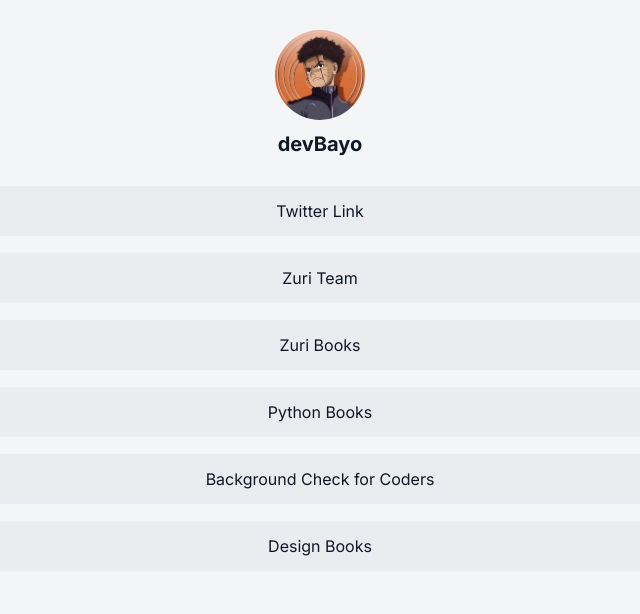
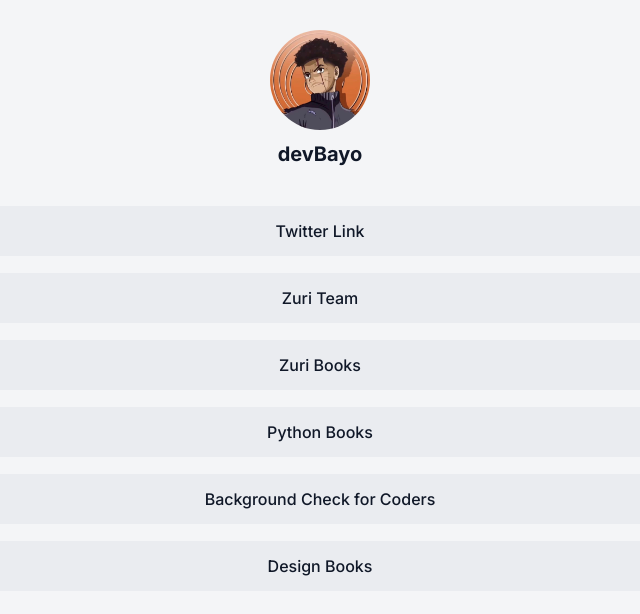
Before and after one commit to devBayo/HNG-LinkTree, a React (Create React App) app: page / in a window 1280 px wide. Shown: the top 614 px of the page, without its empty margins (320-960 px from the left). Built offline with nearby package versions, Linux system fonts and the light colour scheme.

Commit message:
modified styles

```diff
--- a/src/components/Links/Links.module.css
+++ b/src/components/Links/Links.module.css
@@ -1,7 +1,7 @@
 .links {
   text-align: center;
   max-width: 90rem;
-  margin: 3rem auto;
+  margin: 4rem auto;
   list-style: none;
 }
 
@@ -18,6 +18,7 @@
 .link:link,
 .link:visited {
   font-size: 1.6rem;
+  font-weight: 500;
   color: #101828;
   text-decoration: none;
   transition: color 0.2s;
--- a/src/components/Profile/Profile.module.css
+++ b/src/components/Profile/Profile.module.css
@@ -1,12 +1,12 @@
 header {
   text-align: center;
-  max-width: 144rem;
+  max-width: 90rem;
   margin: 0 auto;
 }
 
 #profile_img {
-  width: 9rem;
-  height: 9rem;
+  width: 10rem;
+  height: 10rem;
   border-radius: 50%;
   object-fit: cover;
 }
```
